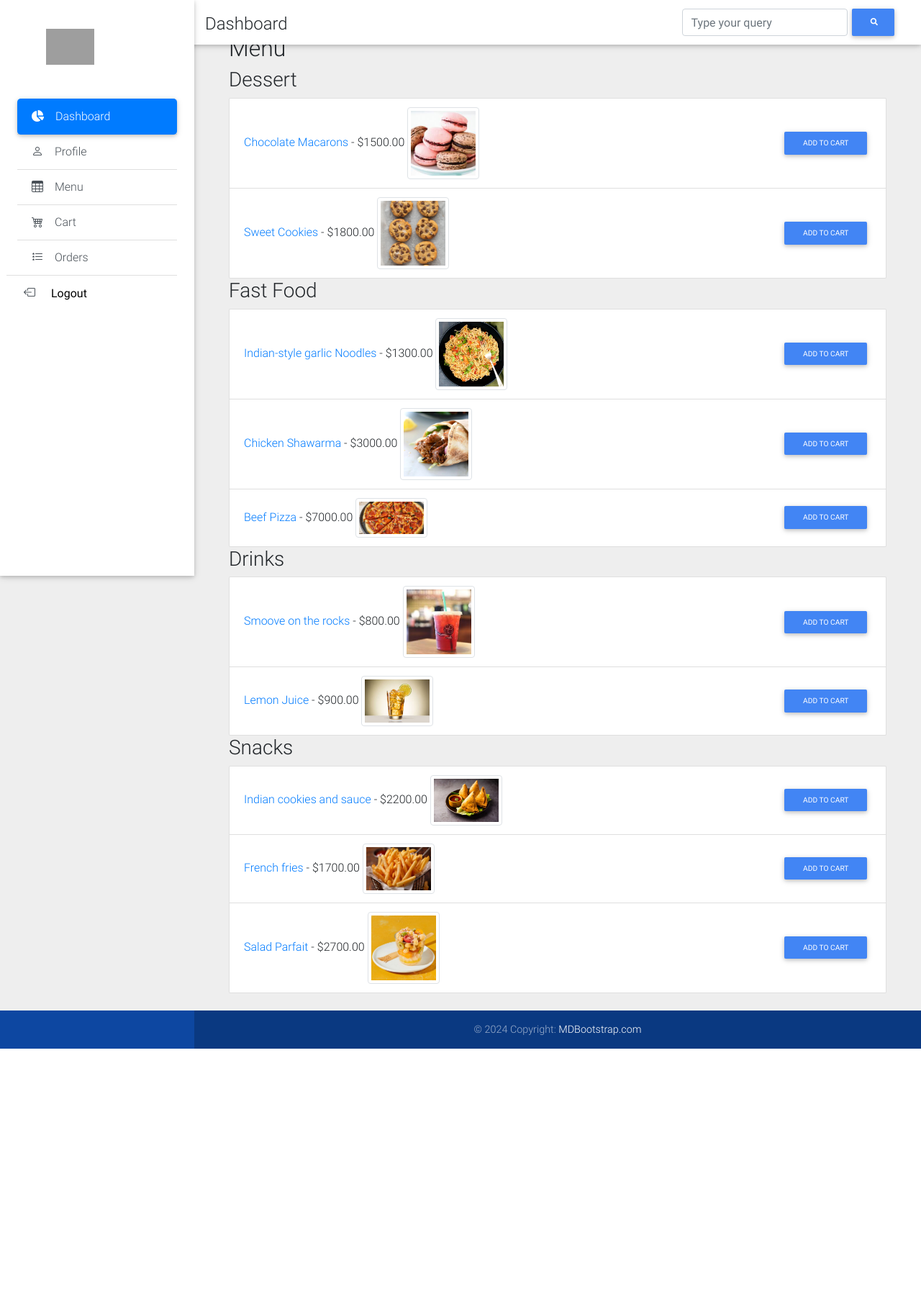
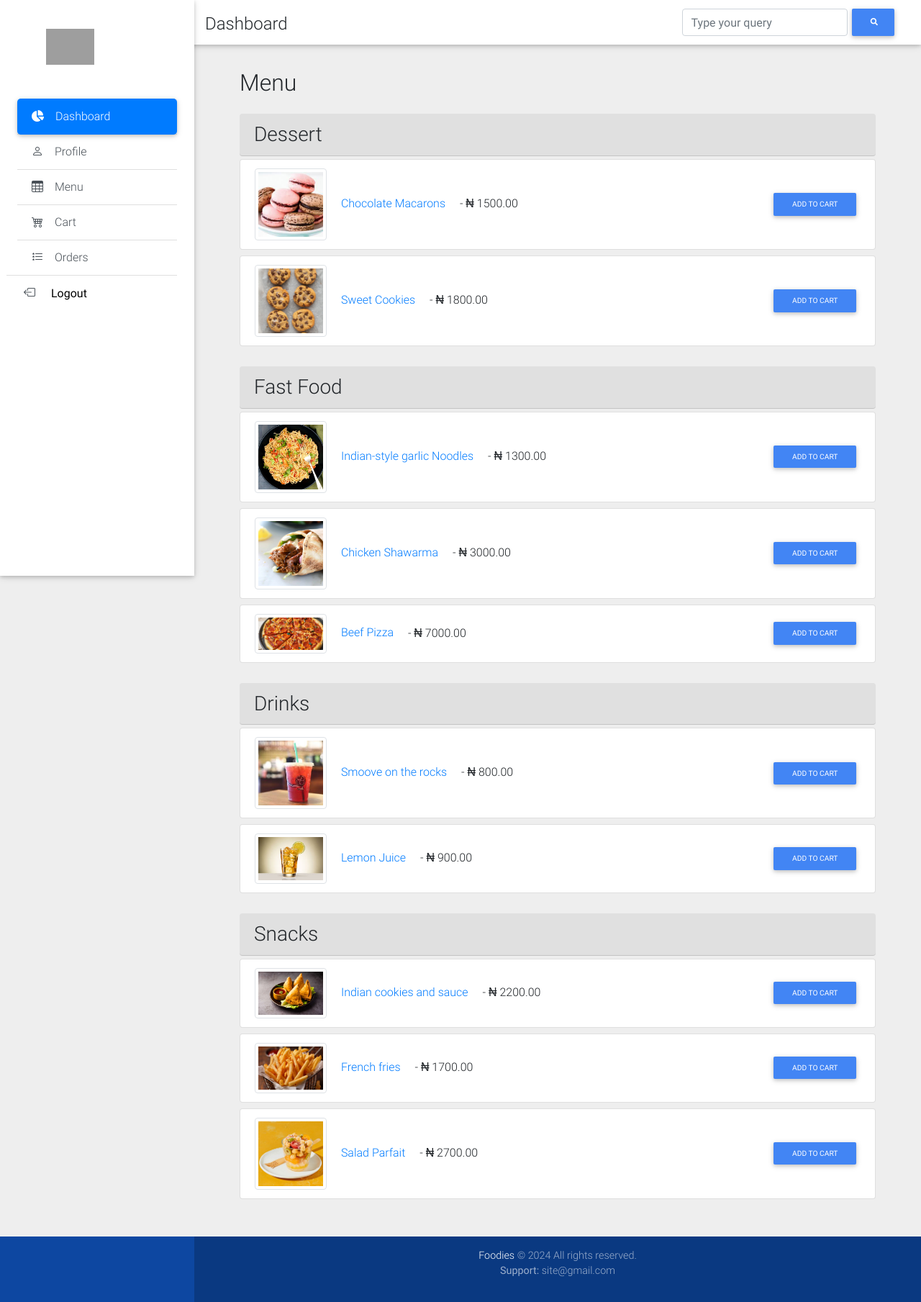
Before and after one commit to brandnova/Foodie, a Django app: page /menu/ in a window 1280 px wide. Shown: the whole page at 72% size. Before the commit the page ends 1457 px from the top, so only its background shows below. Run offline with Django 4.2, Linux system fonts and the light colour scheme; data comes from the database, SQL or seed files in the repository; both versions use the stored data as it was after the commit; some libraries are stand-ins or nearby versions; grey boxes are pictures that could not be loaded.

Commit message:
Just a few minor mods to the ui

```diff
--- a/accounts/templates/accounts/base.html
+++ b/accounts/templates/accounts/base.html
@@ -89,8 +89,8 @@
   <footer class="page-footer text-center font-small primary-color-dark darken-2 mt-4 wow fadeIn">
     <!--Copyright-->
     <div class="footer-copyright py-3">
-      © 2024 Copyright:
-      <a href="#" target="_blank"> MDBootstrap.com </a>
+      <a href="{% url "index" %}" target="_blank">{{ site_settings.site_title }}</a> © 2024 All rights reserved.
+      <p><strong>Support: </strong>{{ site_settings.support_email }}</p>
     </div>
     <!--/.Copyright-->
 
--- a/accounts/templates/accounts/login.html
+++ b/accounts/templates/accounts/login.html
@@ -7,7 +7,7 @@
 <header>
     <style>
       #intro {
-        background-image: url(https://mdbootstrap.com/img/new/fluid/city/008.jpg);
+        background-image: url("{{ site_settings.authPage_bgImg.url }}");
         height: 100vh;
       }
 
--- a/accounts/templates/accounts/register.html
+++ b/accounts/templates/accounts/register.html
@@ -7,7 +7,7 @@
 <header>
     <style>
       #intro {
-        background-image: url(https://mdbootstrap.com/img/new/fluid/city/008.jpg);
+        background-image: url("{{ site_settings.authPage_bgImg.url }}");
         height: 100vh;
       }
 
--- a/core/models.py
+++ b/core/models.py
@@ -7,6 +7,8 @@ class SiteSettings(models.Model):
     meta_description = models.TextField()
     meta_keywords = models.CharField(max_length=255)
     background_video = models.FileField(upload_to='site_settings/', blank=True, null=True)
+    authPage_bgImg= models.ImageField(upload_to='site_settings/', null=True)
+    site_logo= models.ImageField(upload_to='site_settings/', null=True, blank=True)
     support_email = models.EmailField(null=True)
     contact_number = models.CharField(max_length=20, null=True)
 
--- a/menu/templates/menu/menu_item_detail.html
+++ b/menu/templates/menu/menu_item_detail.html
@@ -3,12 +3,13 @@
 {% block content %}
 
     <main class="pt-5 mx-lg-5">
-        <h2>{{ item.name }}</h2>
+        <h2 class=" mt-5">{{ item.name }}</h2>
         {% if item.image %}
             <img src="{{ item.image.url }}" alt="{{ item.name }}" class="img-fluid">
         {% endif %}
         <p>{{ item.description }}</p>
-        <p>Price: ${{ item.price }}</p>
+        <p><strong>Category:</strong> {{ item.category }}</p>
+        <p><strong>Price:</strong> &#x20A6; {{ item.price }}</p>
         <a href="{% url 'menu_list' %}" class="btn btn-primary">Back to Menu</a>
         <a href="{% url 'add_to_cart' item.pk %}" class="btn btn-success">Add to Cart</a>
         </main>
--- a/menu/templates/menu/menu_list.html
+++ b/menu/templates/menu/menu_list.html
@@ -3,17 +3,20 @@
 {% block content %}
 
     <main class="pt-5 mx-lg-5">
+        <div class="container my-5">
             <h2>Menu</h2>
             {% for category in categories %}
-            <h3>{{ category.name }}</h3>
+                <div class="mt-4">
+                    <h3 class="card-header rounded bg-light">{{ category.name }}</h3>
+                </div>
                 <ul class="list-group">
                     {% for item in category.items.all %}
-                    <li class="list-group-item d-flex justify-content-between align-items-center">
+                        <li class="list-group-item d-flex my-1 justify-content-between align-items-center rounded">
                             <div>
-                            <a href="{% url 'menu_item_detail' item.pk %}">{{ item.name }}</a> - ${{ item.price }}
                                 {% if item.image %}
                                     <img src="{{ item.image.url }}" alt="{{ item.name }}" class="img-thumbnail" style="max-width: 100px; max-height: 100px;">
                                 {% endif %}
+                                <a href="{% url 'menu_item_detail' item.pk %}" class="mx-3">{{ item.name }}</a> - &#x20A6; {{ item.price }}
                             </div>
                             <div>
                                 <a href="{% url 'add_to_cart' item.pk %}" class="btn btn-primary btn-sm">Add to Cart</a>
@@ -22,5 +25,6 @@
                     {% endfor %}
                 </ul>
             {% endfor %}
+        </div>
     </main>
 {% endblock %}
--- a/order/templates/emails/order_confirmation.html
+++ b/order/templates/emails/order_confirmation.html
@@ -32,5 +32,4 @@
         <p><strong>Order Ref:</strong> {{ order.payment_reference }}</p>
         <p>Total: &#x20A6;{{ order.get_total_cost }}</p>
         <p>We will notify you when your order status changes.</p>
-        <a href="{% url 'dashboard' %}" class="btn btn-primary m-3 rounded p-2">Return to Dashboard</a>
 {% endblock %}
```
Also changed, not shown: README.md, core/migrations/0005_sitesettings_authpage_bgimg_sitesettings_site_logo.py (added), db.sqlite3, media/menu_images/1674223639.jpg (added), media/menu_images/6776_Pizza-Dough.jpg (added), media/menu_images/FIRSTSnacksAsDaypart_1.jpg (added), media/menu_images/chicken-shawarma-IG.jpg (added), media/menu_images/images_4.jpeg (added), media/menu_images/indian-style-chili-garlic-noodles-featured-image.jpg (added), media/menu_images/snacks-chickpea-salad-7453c6825cef4e83a360032a2040c6bc.jpg (added), media/proofs_of_payment/Default_Inspired_by_the_legendary_ice_dragon_create_a_mythical_2.jpg (added), media/site_settings/auth_bg.jpg (added). Lines whose indentation alone changed are shown as unchanged.
